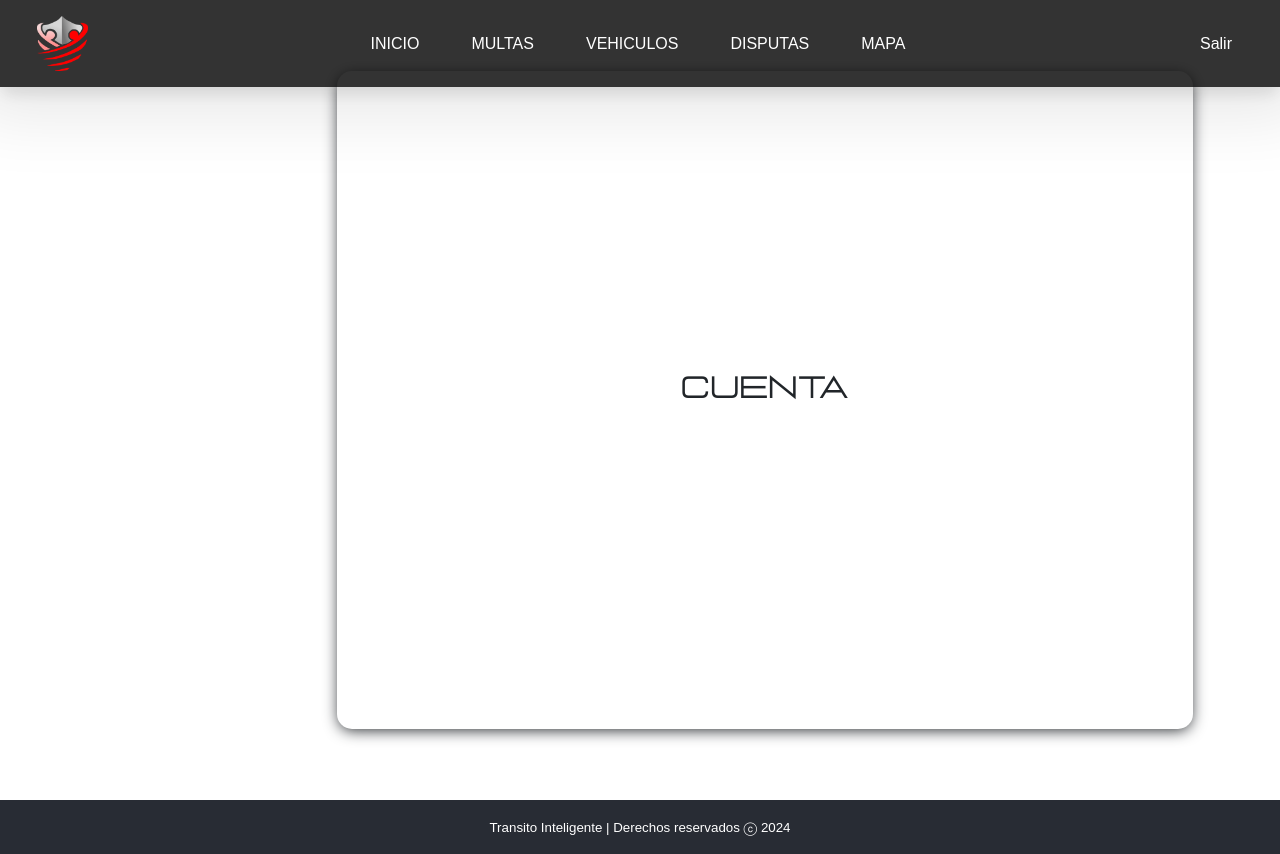
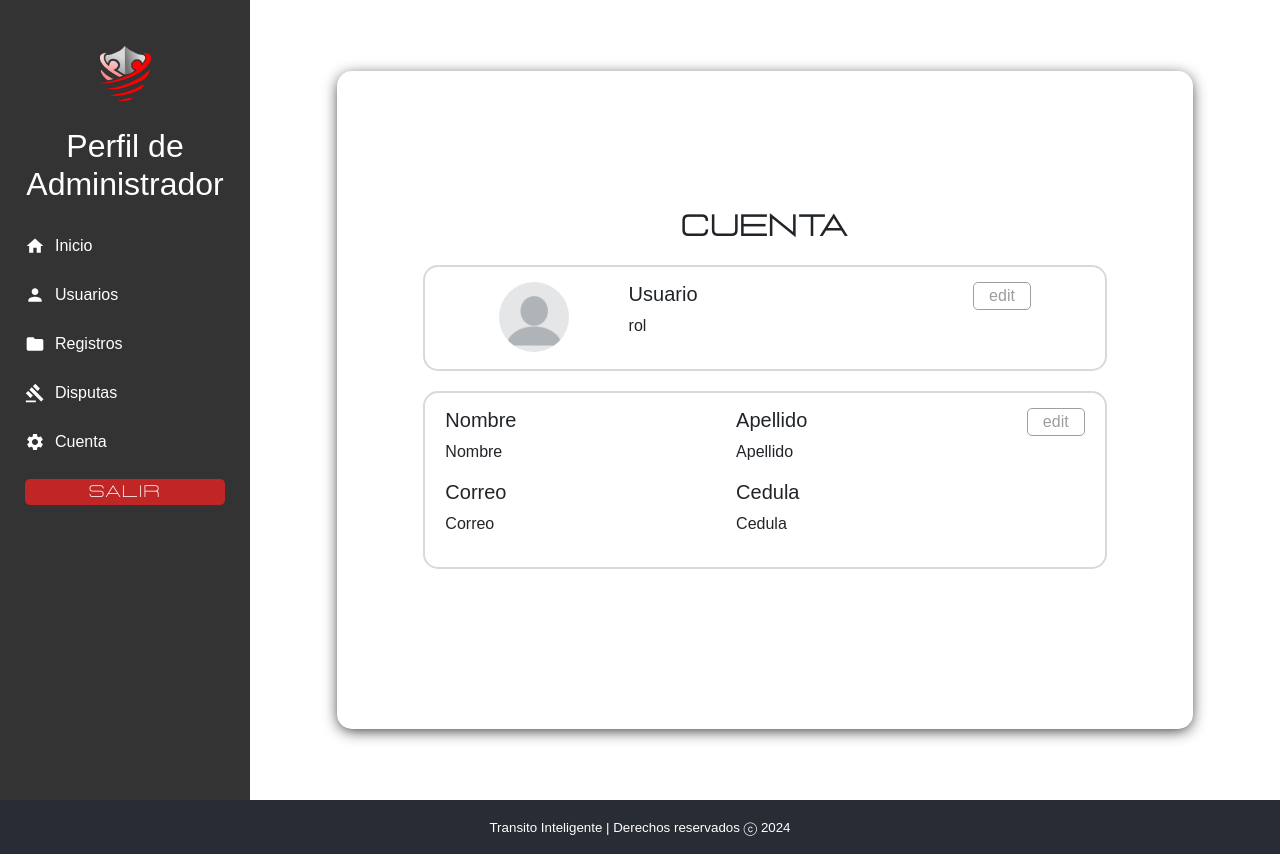
Before and after one commit to Tropicalboy21/Proyecto2_FrontEnd, a React (Vite) app: page /cuentaAdmi in a window 1280 px wide. Built offline with nearby package versions, Linux system fonts and the light colour scheme; no server answers; a web font is replaced by a local one.

Commit message:
cuenta update

```diff
--- a/src/assets/styles/app.css
+++ b/src/assets/styles/app.css
@@ -266,7 +266,7 @@ input:focus-visible {
 
 .view-container{
     width: 100vw;
-    min-height: 95.3vh;
+    min-height: 95.8vh;
     display: flex;
     justify-content: center;
     align-items: center;
@@ -281,7 +281,7 @@ input:focus-visible {
     width: 400px;
     background-image: url('../imgs/bg-login.png');
     background-size: cover;
-    height: 505.7px;
+    height: 477.7px;
     margin: 35px 0;
     border-radius:  0 15px 15px 0;
     box-shadow: 0px -4px 70px 29px rgba(0,0,0,0.1),0px 10px 15px -3px rgba(0,0,0,0.1);
--- /dev/null
+++ b/src/assets/styles/stylesAdmin/cuenta.css
@@ -0,0 +1,55 @@
+.cuenta-sct {
+    /* display: flex; */
+    height: 60%;
+    width: 100%;
+    flex-direction: row;
+    justify-content: center;
+    margin: auto;
+    align-content: center;
+    max-width: 856px;
+    box-shadow: 0 3px 15px -2px;
+    border-radius: 15px;
+    min-height: 658.188px;
+    max-height: 658.188px;
+
+}
+
+
+.box-sct{
+    width: 80% !important;
+    margin: 20px auto;
+    padding: 15px;
+    border-radius: 15px;
+    border: 2px solid #d9d9d9;
+    align-content: space-evenly;
+}
+
+.edit-button{
+    background-color: white;
+    color: #9e9e9e;
+    padding: 1px 15px;
+    border: 1px solid #9e9e9e;
+    border-radius: 5px;
+    transition: color 0.3s ease;
+    transition: border-color 0.3s ease;
+}
+
+.edit-button:hover{
+    color:  hsl(0, 67%, 45%);
+    border-color: hsl(0, 67%, 45%);
+}
+
+.profile-pic{
+    width: 70px;
+}
+
+.profile-pic img{
+    width: 100%;
+    border-radius: 50px;
+}
+
+.content-wrapper{
+    width: 100%;
+    display: flex;
+    justify-content: space-evenly;
+}
--- a/src/components/Admin/CuentaAdmi.jsx
+++ b/src/components/Admin/CuentaAdmi.jsx
@@ -1,6 +1,7 @@
 import React, { useState, useEffect } from 'react';
-import '../../assets/styles/stylesAdmin/registrosAdmi.css'
+import '../../assets/styles/stylesAdmin/cuenta.css'
 import Alert from '../Alert'
+import profileImg from '../../assets/imgs/progile_img.webp'
 
 const CuentaAdmi = () => {
 
@@ -102,8 +103,36 @@ return (
                 onClose={handleCloseAlert}/>
             )}
             <div className='view-port'>
-                <div className='register-sct'>
+                <div className='cuenta-sct'>
                 <h2 className='title'>Cuenta</h2>
+                 <div className='box-sct'>
+                  <div className='content-wrapper'>
+                  <div className='profile-pic'><img src={profileImg} alt="" />
+                  </div>
+                  <div className='profile-info'>
+                    <h3>Usuario</h3>
+                    <p>rol</p>
+                  </div>
+                  <div><button className='edit-button'>edit</button></div>
+                 </div>
+                 </div>
+                 <div className='box-sct'>
+                  <div className='content-wrapper'>
+                  <div className='profile-info'>
+                    <h3>Nombre</h3>
+                    <p>Nombre</p>
+                    <h3>Correo</h3>
+                    <p>Correo</p>
+                  </div>
+                  <div className='profile-info'>
+                    <h3>Apellido</h3>
+                    <p>Apellido</p>
+                    <h3>Cedula</h3>
+                    <p>Cedula</p>
+                  </div>
+                  <div><button className='edit-button'>edit</button></div>
+                 </div>
+                 </div>
                 </div>
             </div>
         </div>
--- a/src/components/Protectedlayout.jsx
+++ b/src/components/Protectedlayout.jsx
@@ -11,7 +11,7 @@ const ProtectedLayout = ({ isLoggedIn, onLogout }) => {
         return <Navigate to="/login" />;
     }
 
-    const isAdminRoute = ['/homeAdmi', '/usuariosAdmi', '/registrosAdmi'].some(route =>
+    const isAdminRoute = ['/homeAdmi', '/usuariosAdmi', '/registrosAdmi', '/cuentaAdmi'].some(route =>
         location.pathname.startsWith(route)
     );
 
```
Also changed, not shown: src/assets/imgs/progile_img.webp (added), src/components/Admin/RegistrosAdmi.jsx (indentation only).
